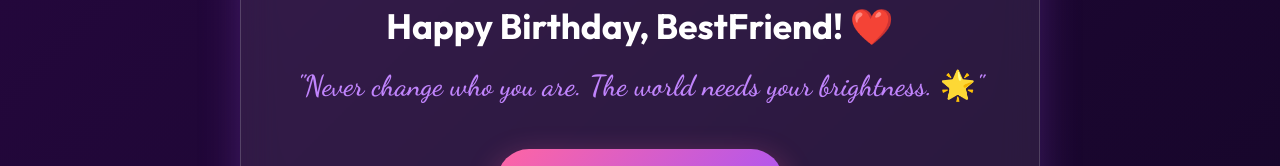
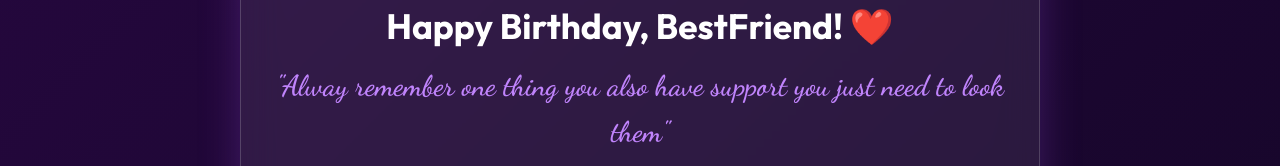
Before and after one commit to andhepranavreddy/Deepika, a plain HTML site: page index.html in a window 1280 px wide. Shown: the part 7079-7245 px from the top of the page. Drawn offline with nearby package versions, Linux system fonts and the light colour scheme.

Commit message:
Update index.html

```diff
--- a/index.html
+++ b/index.html
@@ -934,8 +934,8 @@
                 </h3>
 
                 <p class="final-quote">
-                    "Never change who you are.
-                    The world needs your brightness. 🌟"
+                    "Alway remember one thing
+                    you also have support you just need to look them"
                 </p>
 
 
```
